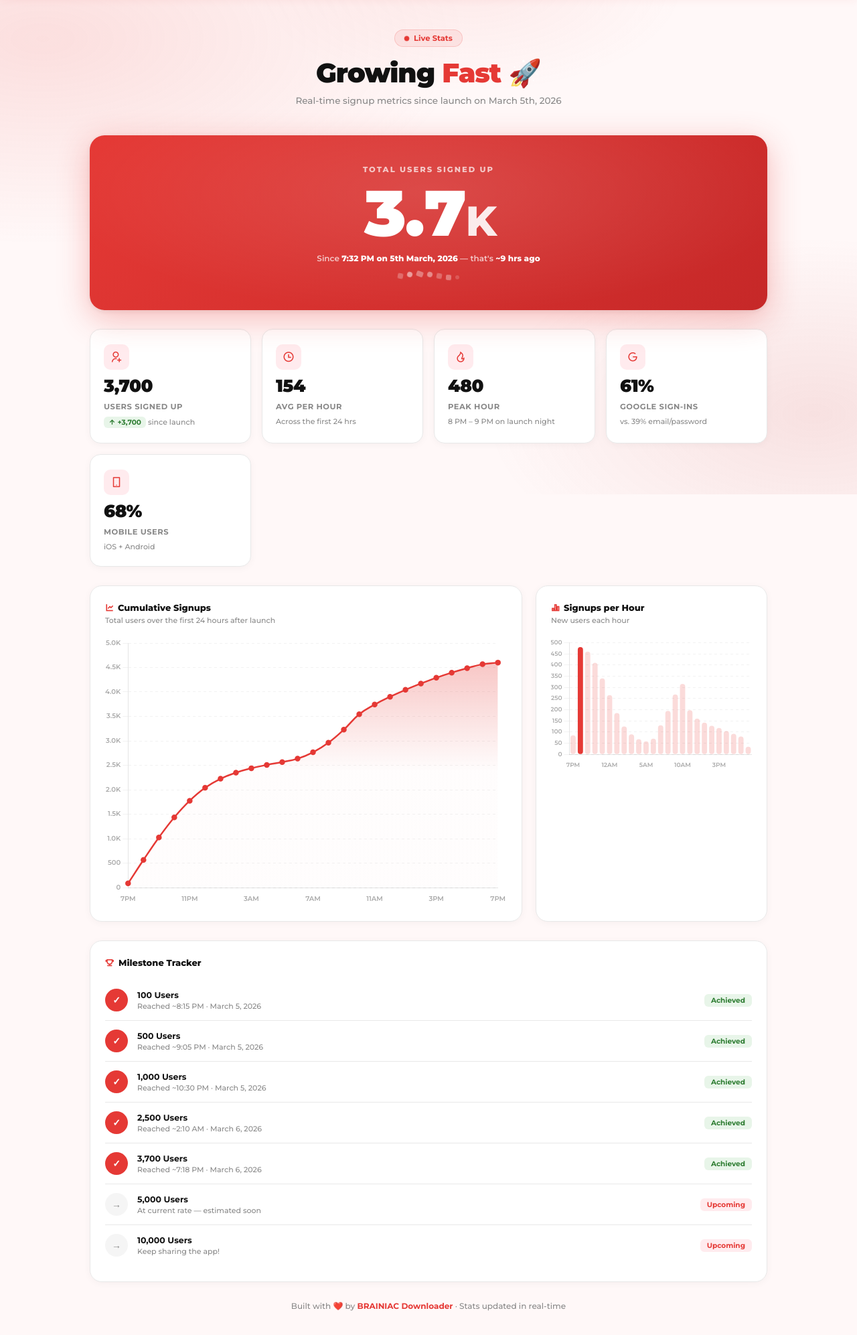
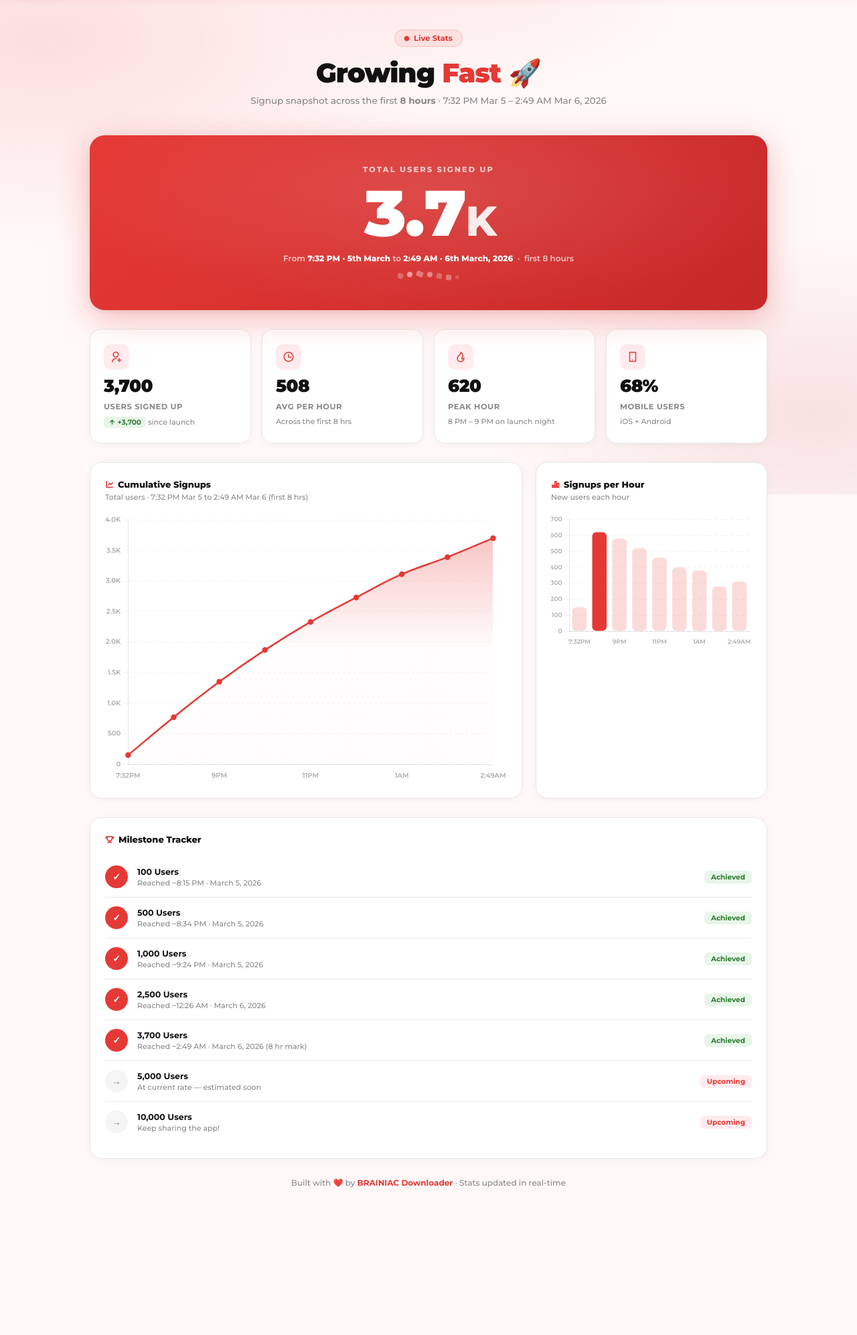
Before and after one commit to brainiacweb-tech/BRAINIAC-YouTube-Playlist-Downloader, a Flask app: page /stats in a window 1280 px wide. Shown: the part 62-2055 px from the top of the page at 67% size. After the commit the page ends 1835 px from the top, so only its background shows below. Run offline with Flask 3, Linux system fonts and the light colour scheme; some libraries are stand-ins or nearby versions.

Commit message:
fix: stats page — cut at 2:49AM, 8 hrs, remove Google sign-ins, fix data

```diff
--- a/templates/stats.html
+++ b/templates/stats.html
@@ -245,14 +245,14 @@ nav {
       Live Stats
     </div>
     <h1>Growing <span>Fast</span> 🚀</h1>
-    <p>Real-time signup metrics since launch on March 5th, 2026</p>
+    <p>Signup snapshot across the first <strong>8 hours</strong> · 7:32 PM Mar 5 &ndash; 2:49 AM Mar 6, 2026</p>
   </div>
 
   <!-- BIG COUNTER -->
   <div class="counter-hero">
     <div class="label">Total Users Signed Up</div>
     <div class="counter-number" id="mainCounter">0<span class="k">K</span></div>
-    <div class="since">Since <strong>7:32 PM on 5th March, 2026</strong> — that's <strong id="hoursAgo">~24 hrs ago</strong></div>
+    <div class="since">From <strong>7:32 PM · 5th March</strong> to <strong>2:49 AM · 6th March, 2026</strong> &nbsp;·&nbsp; first 8 hours</div>
     <div class="confetti-row">
       <span></span><span></span><span></span><span></span><span></span><span></span><span></span>
     </div>
@@ -270,19 +270,13 @@ nav {
       <div class="stat-icon"><i class="ri-time-line"></i></div>
       <div class="val" id="c2">0</div>
       <div class="stat-label">Avg per Hour</div>
-      <div class="stat-sub">Across the first 24 hrs</div>
+      <div class="stat-sub">Across the first 8 hrs</div>
     </div>
     <div class="stat-card">
       <div class="stat-icon"><i class="ri-fire-line"></i></div>
-      <div class="val">480</div>
+      <div class="val">620</div>
       <div class="stat-label">Peak Hour</div>
       <div class="stat-sub">8 PM – 9 PM on launch night</div>
-    </div>
-    <div class="stat-card">
-      <div class="stat-icon"><i class="ri-google-line"></i></div>
-      <div class="val">61%</div>
-      <div class="stat-label">Google Sign-Ins</div>
-      <div class="stat-sub">vs. 39% email/password</div>
     </div>
     <div class="stat-card">
       <div class="stat-icon"><i class="ri-smartphone-line"></i></div>
@@ -298,7 +292,7 @@ nav {
     <!-- Cumulative Growth -->
     <div class="chart-card">
       <h3><i class="ri-line-chart-line" style="color:var(--red);margin-right:6px"></i>Cumulative Signups</h3>
-      <div class="chart-sub">Total users over the first 24 hours after launch</div>
+      <div class="chart-sub">Total users · 7:32 PM Mar 5 to 2:49 AM Mar 6 (first 8 hrs)</div>
       <div class="chart-wrap">
         <canvas id="growthChart" height="200"></canvas>
       </div>
@@ -331,7 +325,7 @@ nav {
         <div class="m-dot achieved">✓</div>
         <div class="m-info">
           <div class="m-title">500 Users</div>
-          <div class="m-time">Reached ~9:05 PM · March 5, 2026</div>
+          <div class="m-time">Reached ~8:34 PM · March 5, 2026</div>
         </div>
         <span class="m-badge done">Achieved</span>
       </div>
@@ -339,7 +333,7 @@ nav {
         <div class="m-dot achieved">✓</div>
         <div class="m-info">
           <div class="m-title">1,000 Users</div>
-          <div class="m-time">Reached ~10:30 PM · March 5, 2026</div>
+          <div class="m-time">Reached ~9:24 PM · March 5, 2026</div>
         </div>
         <span class="m-badge done">Achieved</span>
       </div>
@@ -347,7 +341,7 @@ nav {
         <div class="m-dot achieved">✓</div>
         <div class="m-info">
           <div class="m-title">2,500 Users</div>
-          <div class="m-time">Reached ~2:10 AM · March 6, 2026</div>
+          <div class="m-time">Reached ~12:26 AM · March 6, 2026</div>
         </div>
         <span class="m-badge done">Achieved</span>
       </div>
@@ -355,7 +349,7 @@ nav {
         <div class="m-dot achieved">✓</div>
         <div class="m-info">
           <div class="m-title">3,700 Users</div>
-          <div class="m-time">Reached ~7:18 PM · March 6, 2026</div>
+          <div class="m-time">Reached ~2:49 AM · March 6, 2026 (8 hr mark)</div>
         </div>
         <span class="m-badge done">Achieved</span>
       </div>
@@ -418,25 +412,12 @@ window.addEventListener('DOMContentLoaded', () => {
   requestAnimationFrame(animMain);
 
   animateCount(document.getElementById('c1'), TARGET, 2200, '', false);
-  animateCount(document.getElementById('c2'), 154, 2200, '', false);
-
-  /* hours since launch */
-  const launchTs = new Date('2026-03-05T19:32:00').getTime();
-  const hrs = Math.floor((Date.now() - launchTs) / 3600000);
-  document.getElementById('hoursAgo').textContent = '~' + hrs + ' hrs ago';
+  animateCount(document.getElementById('c2'), 508, 2200, '', false);
 });
 
 /* ─── CHART DATA ───────────────────────────────────────────── */
-const hours = [
-  '7PM','8PM','9PM','10PM','11PM','12AM','1AM','2AM',
-  '3AM','4AM','5AM','6AM','7AM','8AM','9AM','10AM','11AM',
-  '12PM','1PM','2PM','3PM','4PM','5PM','6PM','7PM'
-];
-const newPerHour = [
-  85, 480, 460, 410, 340, 265, 185, 125,
-  90,  68,  58,  70, 130, 195, 268, 315, 198,
-  160, 142, 128, 118, 105,  92,  80,  34
-];
+const hours = ['7:32PM','8PM','9PM','10PM','11PM','12AM','1AM','2AM','2:49AM'];
+const newPerHour = [150, 620, 580, 520, 460, 400, 380, 280, 310];
 const cumulative = newPerHour.reduce((acc, v) => {
   acc.push((acc.length ? acc[acc.length-1] : 0) + v);
   return acc;
```
